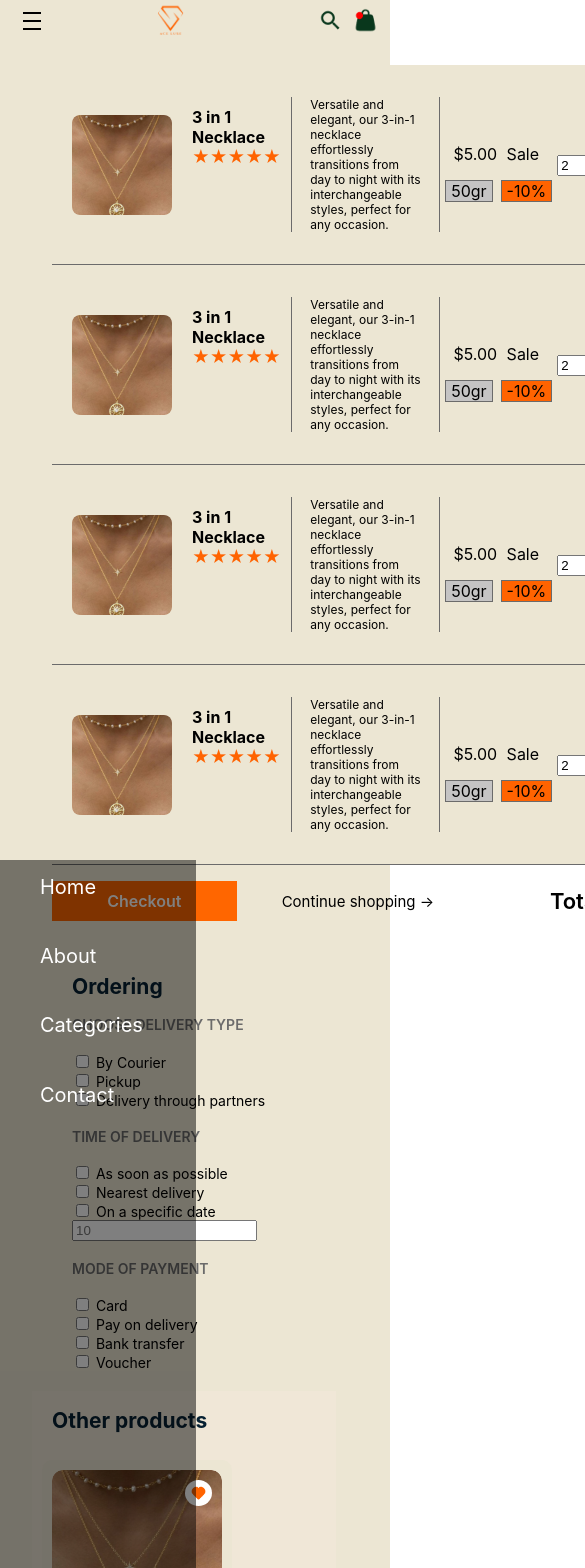
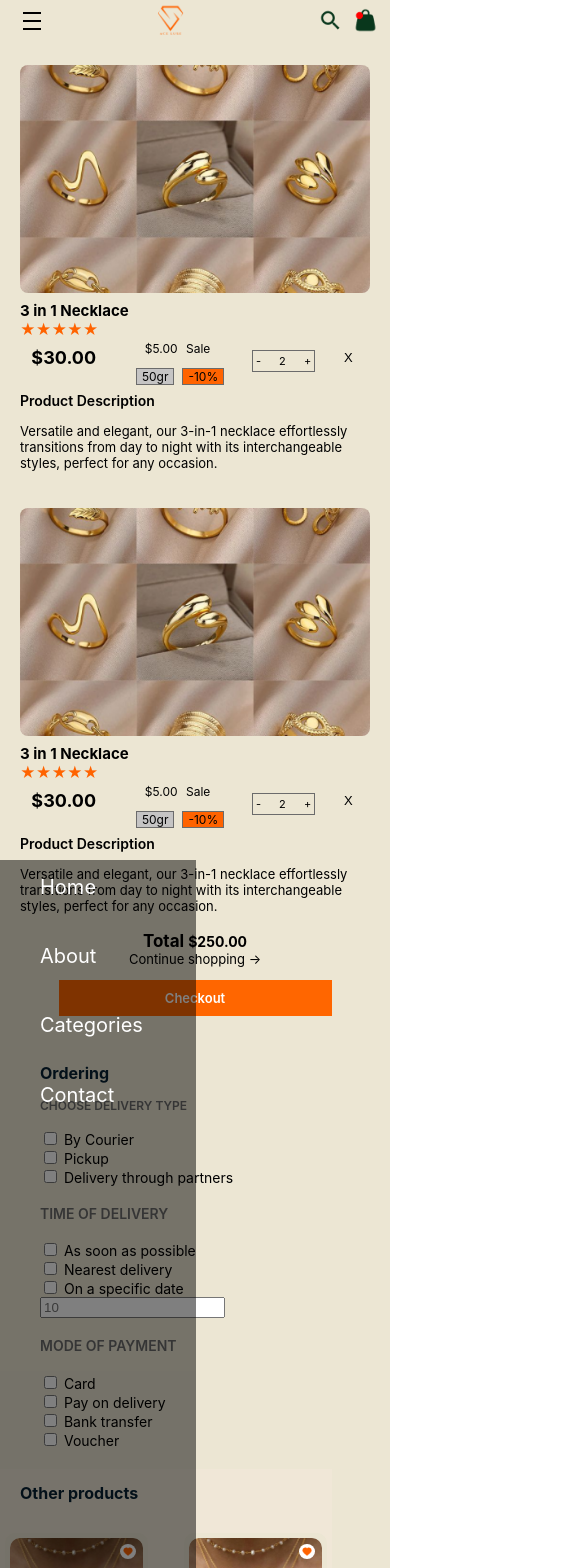
Before and after one commit to diddee/Ace-Luxe, a React (Create React App) app: page /Cart in a window 390 px wide. Shown: the top 1568 px of the page, 585 px wide, since content can reach past the window. Built offline with nearby package versions, Linux system fonts and the light colour scheme.

Commit message:
more on responsiveness

```diff
--- a/src/Components/CartPage/Cart.css
+++ b/src/Components/CartPage/Cart.css
@@ -35,11 +35,6 @@
     display: block;
     font-size: 14px;
 }
-
-/* .delivery-options label input:checked, .delivery-time label input:checked, .payment-methods label input:checked{
-    background-color: #ECE6D3;
-    border-radius: 5px;
-} */
 
 .delivery-options h4, .delivery-time h4, .payment-methods h4{
     text-transform: uppercase;
@@ -111,9 +106,63 @@
   }
 
   @media (max-width: 780px) {
+    .cartpage{
+        padding-left: 0em;
+    }
     .order-summary {
         border: none;
 
     }
+    .order-summary h3{
+        font-size: 16px;
+    }
+
+    .delivery-options h4{
+        font-size: 12px;
+    }
+    .products{
+        display: flex;
+        flex-wrap: wrap;
+    }
+    .product-list h3{
+        font-size: 16px;
+    }
+
+    .total {
+        margin-top: -20px;
+
+        display: flex;
+        flex-direction: column-reverse;
+        align-items: center;
+    }
+
+    .buttonLink{
+        width: 78%;
+        text-decoration: none;
+
+    }
+
+    .total .button{
+        font-size: 13px;
+        background-color: #ff6600;
+    }
+
+    .total .span {
+        font-size: 13px;
+        margin-left: 0;
+    }
+
+    .total div {
+        margin: 0;
+        font-size: 17px;
+        font-weight: 700;
+
+    }
+
+    .total div span{
+        text-align: center;
+        font-size: 14px;
+        font-weight: 700;
+    }
 
   }
--- a/src/Components/CartPage/CartItem.css
+++ b/src/Components/CartPage/CartItem.css
@@ -1,8 +1,7 @@
 /* src/components/CartItem.css */
 .cart-item {
     display: flex;
-    align-items: center;
-    padding: 20px;
+    padding: 10px;
     border-bottom: 1px solid #6B6B6B;
     background-color: #ECE6D3;
 }
@@ -12,38 +11,70 @@
     height: 100px;
     object-fit: cover;
     border-radius: 8px;
-    margin-right: 20px;
+    margin-right: 5px;
+}
+
+.cart-item .CartRing{
+    display: none;
+}
+.star-rating {
+    width: 50%;
+    color: #FF6300;
 }
 
 .item-details {
     display: flex;
-    flex: 4;
+    width: 50%;
+    /* flex: 3; */
 }
 
+.item-Rdetails{
+    display: none;
+}
 .item-details h4 {
     width: 40%;
 }
 
 .item-details p{
+    /* flex: 1; */
+    width: 50%;
     border-left: 1px solid #6B6B6B;
     border-right: 1px solid #6B6B6B;
-    padding: 0 18px;
-    width: 60%;
+    padding: 0 10px;
     font-size: 12px;
 }
 
-.star-rating {
-    margin-right: 30px;
+
+.cartRight{
+    width: 35%;
     display: flex;
-    justify-content: space-between;
-    font-size: 17px;
-    color: #FF6300;
+    justify-content: space-around;
+    align-items: center;
 }
 
-.item-bonus, .item-quantity, .item-price {
+.item-bonus, .item-price {
     flex: 1;
     text-align: center;
 }
+
+.item-quantity{
+    margin: 0 10px 0 20px;
+}
+
+.item-bonus{
+    margin-bottom: 20px;
+}
+
+.cart-item .item-quantity p{
+    cursor: pointer;
+    border: 1px solid #6B6B6B;
+    padding: 3px;
+
+}
+
+.cart-item .item-quantity span {
+    margin: 0 15px;
+  }
 
 .item-quantity input {
     width: 50px;
@@ -78,7 +109,104 @@
 .remove-item {
     background: none;
     border: none;
-    color: #ff6600;
     font-size: 15px;
+    font-weight: 500;
     cursor: pointer;
 }
+
+
+@media (max-width: 780px) {
+
+.cart-item {
+    display: flex;
+    flex-direction: column;
+    padding: 0px;
+    border: none;
+}
+.cart-item img {
+    display: none;
+}
+
+
+
+.cart-item .CartRing{
+    position: relative;
+    display: block;
+    margin: 0;
+    width: 100%;
+    height: 100%;
+}
+
+.item-details {
+    display: none;
+}
+.cart-item:nth-child(2), .cart-item:nth-child(4) {
+    display: none;
+  }
+  .item-Rdetails{
+    display: flex;
+    flex-direction: column;
+  }
+.item-Rdetails{
+    padding: 5px 0;
+    margin-top: -12px;
+    margin-bottom: 2em;
+
+}
+.item-Rdetails h3{
+    font-size: 15px;
+}
+.item-Rdetails .star-ratings{
+    color: #FF6300;
+    width: 35%;
+
+}
+.item-Rdetails .CartRight{
+    display: flex;
+    justify-content: space-around;
+    width: 100%;
+    margin-top: -25px;
+
+}
+
+.CartRight .item-price p{
+    font-size: 18px;
+    font-weight: 700;
+}
+
+.item-bonus, .item-price {
+    flex: 0;
+    text-align: center;
+}
+
+.item-quantity{
+    margin: 10px 0 0 0 ;
+    font-size: 11px;
+}
+
+.item-bonus{
+    margin-bottom: 0px;
+    margin-left: 1em;
+    font-size: 12px;
+}
+
+.remove-item {
+    font-size: 13px;
+    font-weight: 500;
+}
+
+.item-Rdetails .desc{
+    text-align: left;
+    font-size: 13px;
+    margin-top: -8px;
+
+}
+
+.item-Rdetails .desc .header{
+    font-size: 14px;
+    font-weight: 600;
+    margin-left: -20px;
+
+}
+
+}
--- a/src/Components/CartPage/CartItem.jsx
+++ b/src/Components/CartPage/CartItem.jsx
@@ -1,12 +1,15 @@
 // src/components/CartItem.js
 import React from 'react';
 import Picture from '../../Assets/Product1.png'
+import CartRing from '../../Assets/CartRig.png'
+
 import './CartItem.css';
 
 const CartItem = ({ item }) => {
     return (
         <div className="cart-item">
-            <img src={Picture} alt={item.name} />
+            <img src={Picture} alt={item.name} className='img'/>
+            <img src={CartRing} alt={item.name} className='CartRing'/>
             <div className="item-details">
                 <h4>{item.name}
                     <div className="star-rating">
@@ -19,17 +22,37 @@ const CartItem = ({ item }) => {
                 </h4>
                 <p>{item.description}</p>
             </div>
+            <div className="item-Rdetails">
+                <h3>{item.name}
+                    <div className="star-ratings">
+                        <span className="star">&#9733;</span>
+                        <span className="star">&#9733;</span>
+                        <span className="star">&#9733;</span>
+                        <span className="star">&#9733;</span>
+                        <span className="star">&#9733;</span>
+                    </div>
+                </h3>
+                <div className='CartRight'>
+                    <div className="item-price">
+                        <p>{item.price}</p>
+                    </div>
                     <div className="item-bonus">
                         <p>{item.bonus} <span className="sale">Sale</span></p>
                         <div ><span className='weight'>{item.weight}</span> <span className="discount">-10%</span></div>
                     </div>
                     <div className="item-quantity">
-                <input type="number" value={item.quantity} min="1" />
+                        <p> - <span>2</span> + </p>
                     </div>
-            <div className="item-price">
-                <span>{item.price}</span>
+
+                    <button className="remove-item">X</button>
                 </div>
-            <button className="remove-item">X</button>
+                <div className='desc'>
+                    <p className='header'>Product Description</p>
+                    {item.description}
+                </div>
+            </div>
+
+
         </div>
     );
 };
--- a/src/Components/CartPage/ProductCard.css
+++ b/src/Components/CartPage/ProductCard.css
@@ -54,5 +54,41 @@
   }
 
 .product-card.product-actions span{
-    padding: 0 5px;
+  padding: 0 5px;
 }
+
+.product-actions .buy-now{}
+
+@media (max-width: 780px) {
+  .product-card:nth-child(3), .product-card:nth-child(4){
+    display: none;
+  }
+  .product-card{
+    flex-basis: 40%;
+    padding: 5px;
+    margin:  15px 5px;
+
+
+  }
+
+  .favorite-icon {
+    top: 5%;
+    right: 5%;
+    width: 10px;
+    padding: 3px;
+  }
+
+  .product-card .product-info{
+    font-size: 12px;
+  }
+
+  .product-card .product-actions {
+    font-size: 12px;
+    margin-top: 0px;
+  }
+
+  .product-card  .product-actions div {
+    padding: 0px 10px;
+  }
+
+}
--- a/src/Components/CartPage/ProductCard.jsx
+++ b/src/Components/CartPage/ProductCard.jsx
@@ -20,12 +20,10 @@ const ProductCard = () => {
             <span>2</span>
             <span>+</span>
         </div>
-        <div className="buy-now">Buy Now</div>
+        <div className="buy-now">Buy</div>
       </div>
     </div>
   );
 };
 
 export default ProductCard;
-
-{/* <div className="favorite-icon">❤️</div> */}
--- a/src/Components/Order/Order.jsx
+++ b/src/Components/Order/Order.jsx
@@ -1,4 +1,5 @@
 import React from 'react';
+import { Link } from "react-router-dom";
 import OrderImage from '../../Assets/Order.png'
 
 import './Order.css';
@@ -19,7 +20,7 @@ const Order = () => {
           <li>Click 'Place Order' to complete your purchase</li>
           <li>You will receive an order confirmation email with tracking information</li>
         </ul>
-        <button className="order-button">ORDER NOW</button>
+        <Link to='/Cart'><button className="order-button">ORDER NOW</button></Link>
       </div>
       <div className="order-image">
         <img src={OrderImage} alt="Order Now" />
```
Also changed, not shown: src/Assets/CartRig.png (added). Lines whose indentation alone changed are shown as unchanged.
